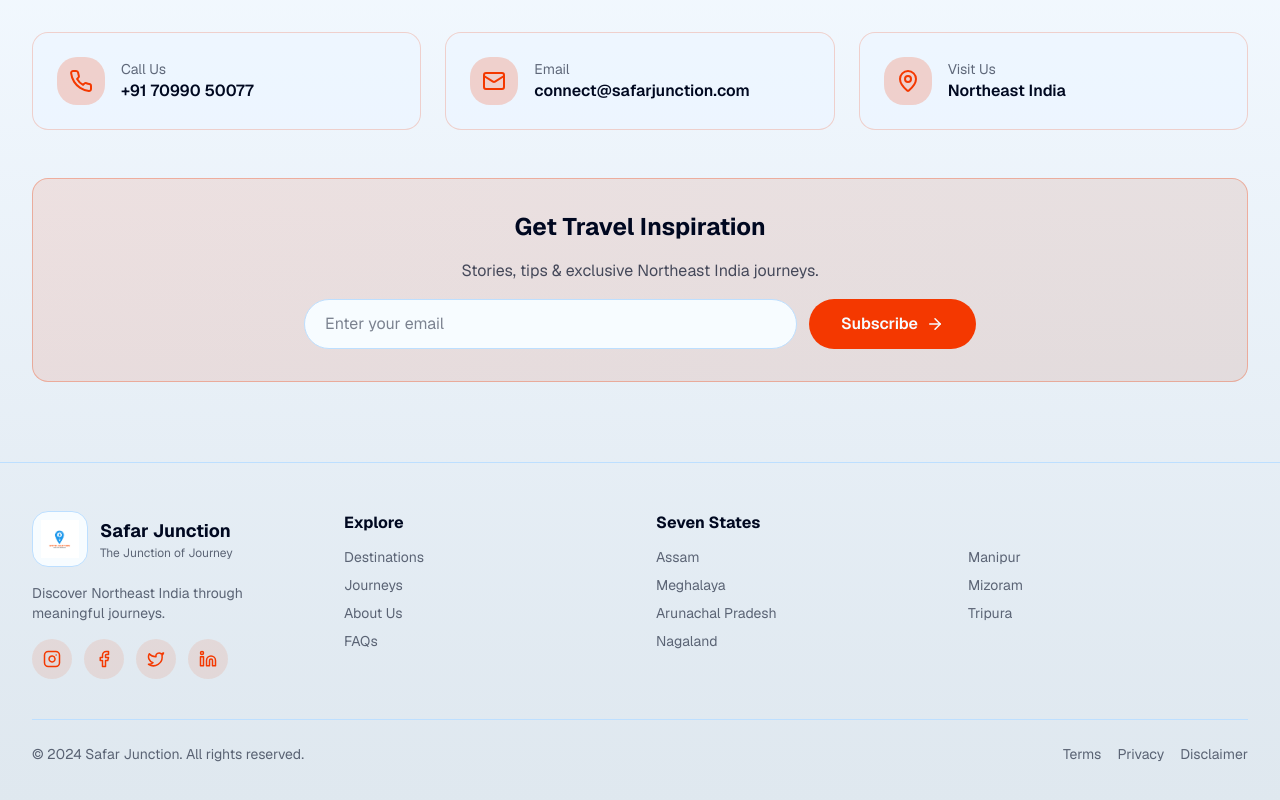
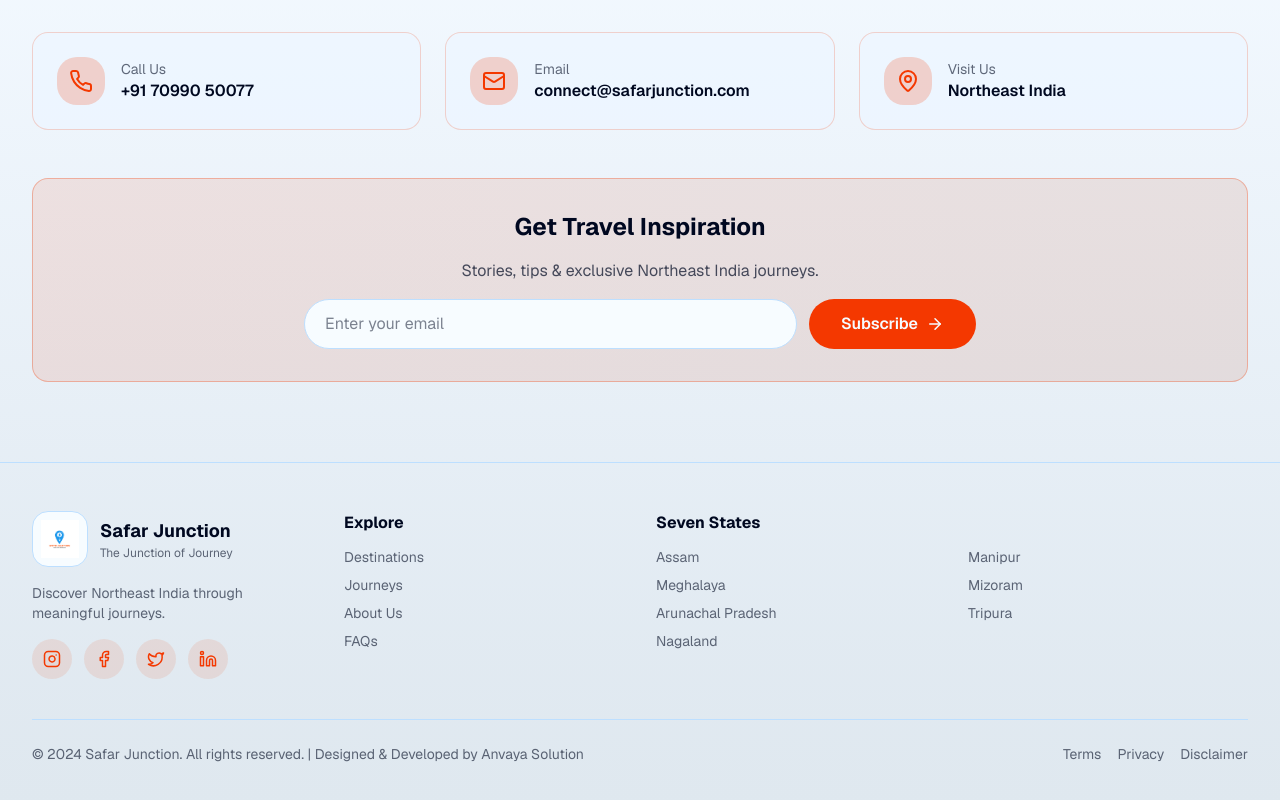
Before and after one commit to nayanjyotigogoi/safarjunction, a Next.js app: page / in a window 1280 px wide. Shown: the part 4784-5584 px from the top of the page. Built offline with nearby package versions, Linux system fonts and the light colour scheme.

Commit message:
footer credit added

```diff
--- a/app/journeys/[id]/page.tsx
+++ b/app/journeys/[id]/page.tsx
@@ -312,7 +312,7 @@ export default function JourneyDetailPage() {
                 </Link>
 
                 <a
-                  href="https://wa.me/91XXXXXXXXXX"
+                  href="https://wa.me/9101810169"
                   target="_blank"
                   className="block text-center px-6 py-4 rounded-full border font-semibold hover:bg-secondary transition"
                 >
--- a/components/Footer.tsx
+++ b/components/Footer.tsx
@@ -242,13 +242,29 @@ export default function Footer() {
 
         {/* Bottom Bar */}
 <div className="mt-10 border-t border-border pt-6 flex flex-col md:flex-row items-center justify-between gap-4 text-sm text-foreground/60">
-          <p>© 2024 Safar Junction. All rights reserved.</p>
+  <p>
+    © 2024 Safar Junction. All rights reserved.{" "}
+    <span className="hidden sm:inline">|</span>{" "}
+    <span className="block sm:inline">
+      Designed & Developed by{" "}
+      <a
+        href="https://www.anvayasolution.com"
+        target="_blank"
+        rel="noopener noreferrer"
+        className="hover:text-accent transition"
+      >
+        Anvaya Solution
+      </a>
+    </span>
+  </p>
+
   <div className="flex gap-4">
     <a href="/terms" className="hover:text-accent">Terms</a>
     <a href="/privacy-policy" className="hover:text-accent">Privacy</a>
     <a href="/disclaimer" className="hover:text-accent">Disclaimer</a>
   </div>
 </div>
+
       </div>
     </footer>
   )
```
Also changed, not shown: 2 other files (tests, documents, lock files or other folders). Lines whose indentation alone changed are shown as unchanged.
